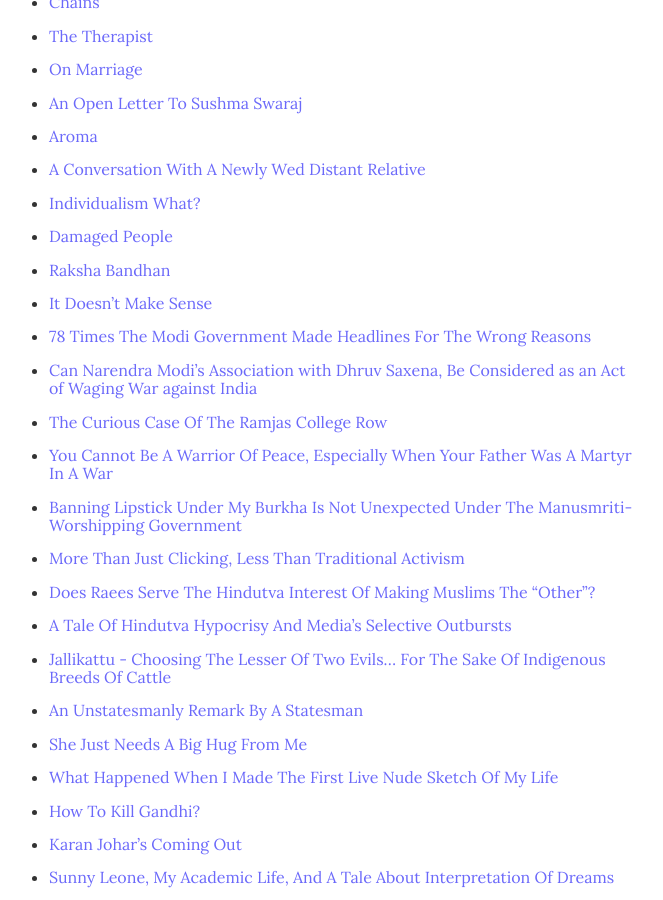
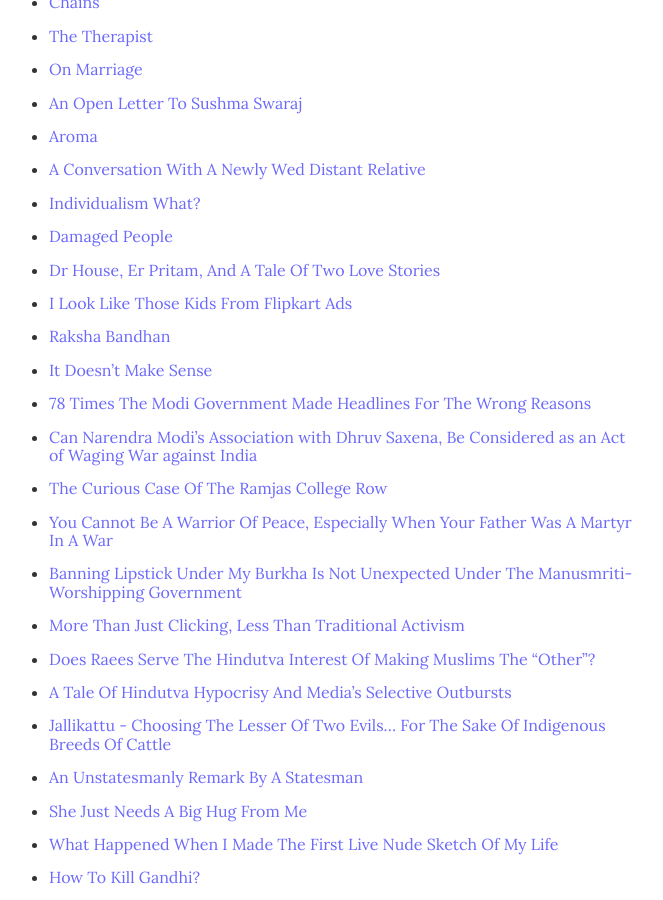
Before and after one commit to argumentativeyouth/pblog, a Jekyll site: the page built from _pages/all-posts.md, in a window 1280 px wide and 900 px high, scrolled down 1799 px. Shown: the whole window, without its empty margins (316-979 px from the left). Built offline with Jekyll 4.4.1, drawn with Linux system fonts in a browser that asks for light colours.

Commit message:
Update all-posts.md

```diff
--- a/_pages/all-posts.md
+++ b/_pages/all-posts.md
@@ -50,6 +50,8 @@
 * [A Conversation With A Newly Wed Distant Relative](https://pritams.blog/a-conversation-with-a-newly-wed-distant-relative)
 * [Individualism What?](https://pritams.blog/individualism-what)
 * [Damaged People](https://pritams.blog/damaged-people)
+* [Dr House, Er Pritam, And A Tale Of Two Love Stories](https://pritams.blog/dr-house-er-pritam-and-a-tale-of-two-love-stories)
+* [I Look Like Those Kids From Flipkart Ads](https://pritams.blog/i-look-like-those-kids-from-flipkart-ads/)
 * [Raksha Bandhan](https://pritams.blog/raksha-bandhan/)
 * [It Doesn’t Make Sense](https://pritams.blog/it-doesnt-make-sense/)
 * [78 Times The Modi Government Made Headlines For The Wrong Reasons](https://pritams.blog/78-Times-The-Modi-Government-Made-Headlines-For-The-Wrong-Reasons/)
```
